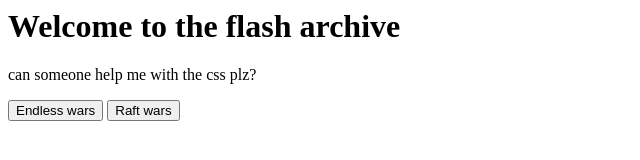
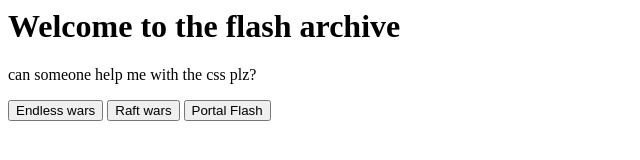
Before and after one commit to Pokeknight2610/Flash-games, a plain HTML site: page index.html in a window 1280 px wide. Shown: the whole page, without its empty margins (0-640 px from the left). Drawn offline with Linux system fonts and the light colour scheme.

Commit message:
Update index.html

```diff
--- a/index.html
+++ b/index.html
@@ -1,3 +1,3 @@
 <title>Flash archive</title>
 <h1>Welcome to the flash archive</h1><p> can someone help me with the css plz?</p>
-<a href="endlesswars.html"><Button>Endless wars</Button></a> <a href="raftwars.html"><Button>Raft wars</Button></a>
+<a href="endlesswars.html"><Button>Endless wars</Button></a> <a href="raftwars.html"><Button>Raft wars</Button></a> <a href="portal.html"><Button>Portal Flash</Button></a>
```
